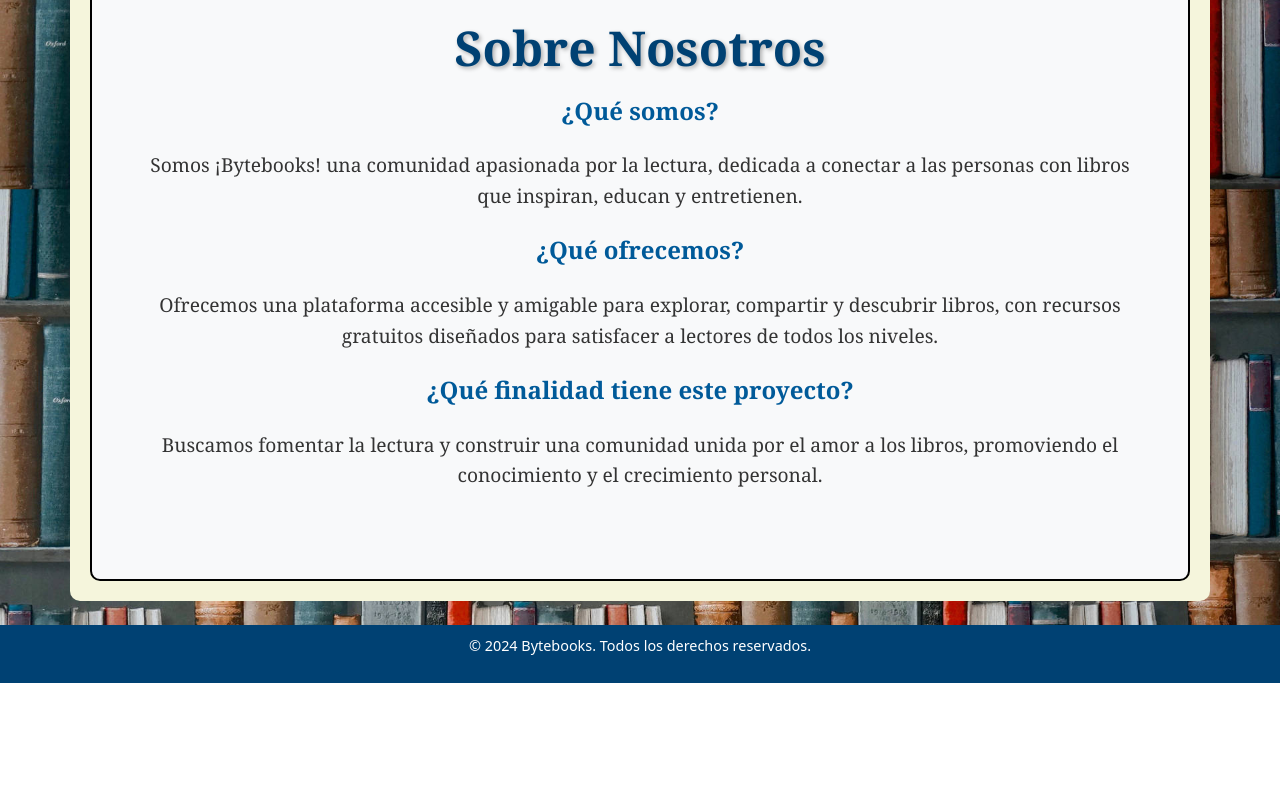
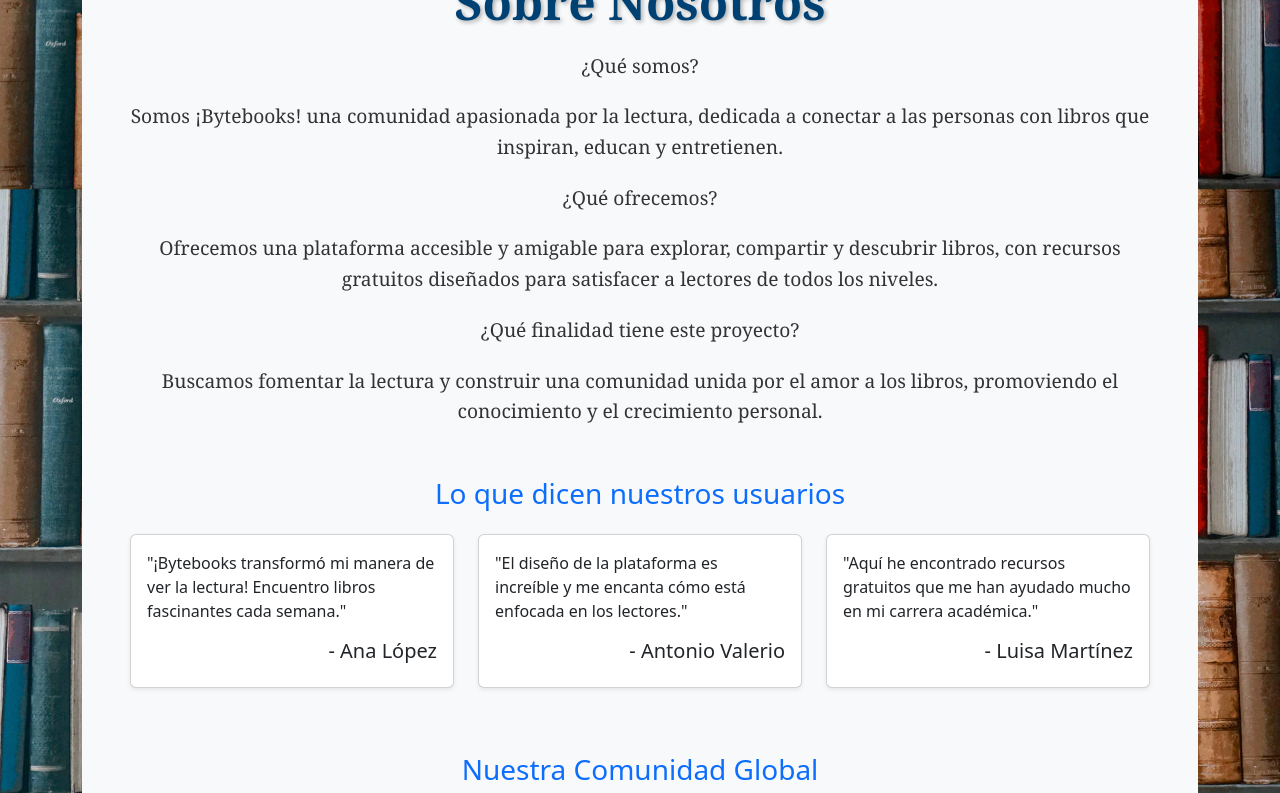
Before and after one commit to Codemaker83639/Bytebooks_2.0, a Flask app: page /user/user_nosotros in a window 1280 px wide. Shown: the part 664-1457 px from the top of the page. Before the commit the page ends 1347 px from the top, so only its background shows below. Run offline with Flask 3, Linux system fonts and the light colour scheme.

Commit message:
Experiencia de usuario

```diff
--- a/templates/user/user_nosotros.html
+++ b/templates/user/user_nosotros.html
@@ -36,49 +36,29 @@
             margin-top: auto;
         }
 
-        /* Estilo para las tarjetas de los libros */
-        .card-img-top {
-            max-height: 200px;
-            object-fit: cover;
+        /* Estilo para la galería */
+        .gallery {
+            display: flex;
+            width: 1000px;
+            height: 430px;
+            overflow: hidden;
+            margin: 20px auto;
         }
 
-        .card-body {
-            text-align: center;
+        .gallery img {
+            flex-grow: 1;
+            width: 0;
+            object-fit: cover;
+            opacity: 0.8;
+            transition: 0.5s ease;
+            border-radius: 15px;
         }
 
-        .btn-primary {
-            background-color: #004173;
-            border-color: #004173;
-            transition: background-color 0.3s;
-        }
-
-        .btn-primary:hover {
-            background-color: #005a99;
-            border-color: #005a99;
-        }
-
-        .table th,
-        .table td {
-            vertical-align: middle;
-        }
-
-        /* Fondo de la tabla */
-        .table-container {
-            margin-top: 30px;
-            background-color: #f5f5dc;
-            padding: 20px;
-            border-radius: 10px;
-        }
-
-        /* Estilo para el fondo blanco con la línea negra */
-        .p-5.bg-light {
-            background-color: #f8f9fa;
-            border: 2px solid black;
-            border-radius: 10px;
-        }
-
-        .table td {
-            padding: 10px;
+        .gallery img:hover {
+            cursor: crosshair;
+            width: 300px;
+            opacity: 1;
+            filter: contrast(120%);
         }
 
         /* Estilo para la sección "Sobre Nosotros" */
@@ -102,38 +82,26 @@
             margin: 20px 0;
         }
 
-        /* Estilos para las preguntas */
-        .sobre-nosotros .pregunta {
-            font-size: 1.5rem;
-            font-weight: bold;
-            color: #005a99;
+        /* Estilo para la sección de testimonios */
+        .testimonios {
+            margin: 50px auto;
+        }
+
+        .testimonios .card {
             margin: 15px 0;
         }
 
-        /* Estilos para la galería */
-        .gallery {
-            display: flex;
-            width: 1000px;
-            height: 430px;
-            overflow: hidden;
-            margin: 20px auto;
+        /* Estilo para el mapa */
+        .mapa {
+            margin: 50px auto;
+            text-align: center;
         }
 
-        .gallery img {
-            flex-grow: 1;
-            width: 0;
-            object-fit: cover;
-            opacity: 0.8;
-            transition: 0.5s ease;
-            border-radius: 15px;
-            /* Bordes redondeados */
-        }
-
-        .gallery img:hover {
-            cursor: crosshair;
-            width: 300px;
-            opacity: 1;
-            filter: contrast(120%);
+        .map-container {
+            height: 400px;
+            border: 2px solid #ddd;
+            border-radius: 10px;
+            overflow: hidden;
         }
     </style>
 </head>
@@ -141,13 +109,9 @@
 
 <body>
     <div class="content">
-        <div class="container my-4 table-container">
-            <h2 class="text-center mb-4"></h2>
-
-            <div class="table-responsive">
+        <div class="container my-4">
             <div class="p-5 bg-light">
-
-                    <!-- Galería de imágenes -->
+                <!-- Galería de Imágenes -->
                 <section class="gallery">
                     <img src="/static/images/Sobrenos01.jpg" alt="Imagen 1">
                     <img src="/static/images/Sobrenos02.jpg" alt="Imagen 2">
@@ -160,13 +124,13 @@
                     <img src="/static/images/Sobrenos09.jpg" alt="Imagen 9">
                     <img src="/static/images/Sobrenos10.jpg" alt="Imagen 10">
                 </section>
-                    <!-- Fin de la galería -->
+
+                <!-- Sobre Nosotros -->
                 <div class="sobre-nosotros">
                     <h2>Sobre Nosotros</h2>
                     <p class="pregunta">¿Qué somos?</p>
                     <p>Somos ¡Bytebooks! una comunidad apasionada por la lectura, dedicada a conectar a las personas
-                            con libros
-                            que inspiran, educan y entretienen.</p>
+                        con libros que inspiran, educan y entretienen.</p>
                     <p class="pregunta">¿Qué ofrecemos?</p>
                     <p>Ofrecemos una plataforma accesible y amigable para explorar, compartir y descubrir libros,
                         con recursos gratuitos diseñados para satisfacer a lectores de todos los niveles.</p>
@@ -175,9 +139,48 @@
                         promoviendo el conocimiento y el crecimiento personal.</p>
                 </div>
 
+                <!-- Testimonios -->
+                <div class="testimonios">
+                    <h3 class="text-center text-primary">Lo que dicen nuestros usuarios</h3>
+                    <div class="row">
+                        <div class="col-md-4">
+                            <div class="card shadow-sm">
+                                <div class="card-body">
+                                    <p>"¡Bytebooks transformó mi manera de ver la lectura! Encuentro libros fascinantes
+                                        cada semana."</p>
+                                    <h5 class="text-end">- Ana López</h5>
+                                </div>
+                            </div>
+                        </div>
+                        <div class="col-md-4">
+                            <div class="card shadow-sm">
+                                <div class="card-body">
+                                    <p>"El diseño de la plataforma es increíble y me encanta cómo está enfocada en los
+                                        lectores."</p>
+                                    <h5 class="text-end">- Antonio Valerio</h5>
+                                </div>
+                            </div>
+                        </div>
+                        <div class="col-md-4">
+                            <div class="card shadow-sm">
+                                <div class="card-body">
+                                    <p>"Aquí he encontrado recursos gratuitos que me han ayudado mucho en mi carrera
+                                        académica."</p>
+                                    <h5 class="text-end">- Luisa Martínez</h5>
+                                </div>
+                            </div>
+                        </div>
+                    </div>
+                </div>
 
-
-
+                <!-- Mapa Interactivo -->
+                <div class="mapa">
+                    <h3 class="text-primary">Nuestra Comunidad Global</h3>
+                    <div class="map-container">
+                        <iframe
+                            src="https://www.google.com/maps/embed?pb=!1m18!1m12!1m3!1d3794.7338621045767!2d-70.5253653850935!3d19.223619751739717!2m3!1f0!2f0!3f0!3m2!1i1024!2i768!4f13.1!3m3!1m2!1s0x8eaff2be97ac206d%3A0x281ed85e45534c5f!2sLa%20Vega%2C%20Rep%C3%BAblica%20Dominicana!5e0!3m2!1ses!2sdo!4v1679046782342!5m2!1ses!2sdo"
+                            style="border:0; width: 100%; height: 100%;" allowfullscreen="" loading="lazy"></iframe>
+                    </div>
                 </div>
             </div>
         </div>
```
Also changed, not shown: templates/byte/nosotros.html (+81 -78 lines), instance/mi_base_datos.db. Lines whose indentation alone changed are shown as unchanged.
